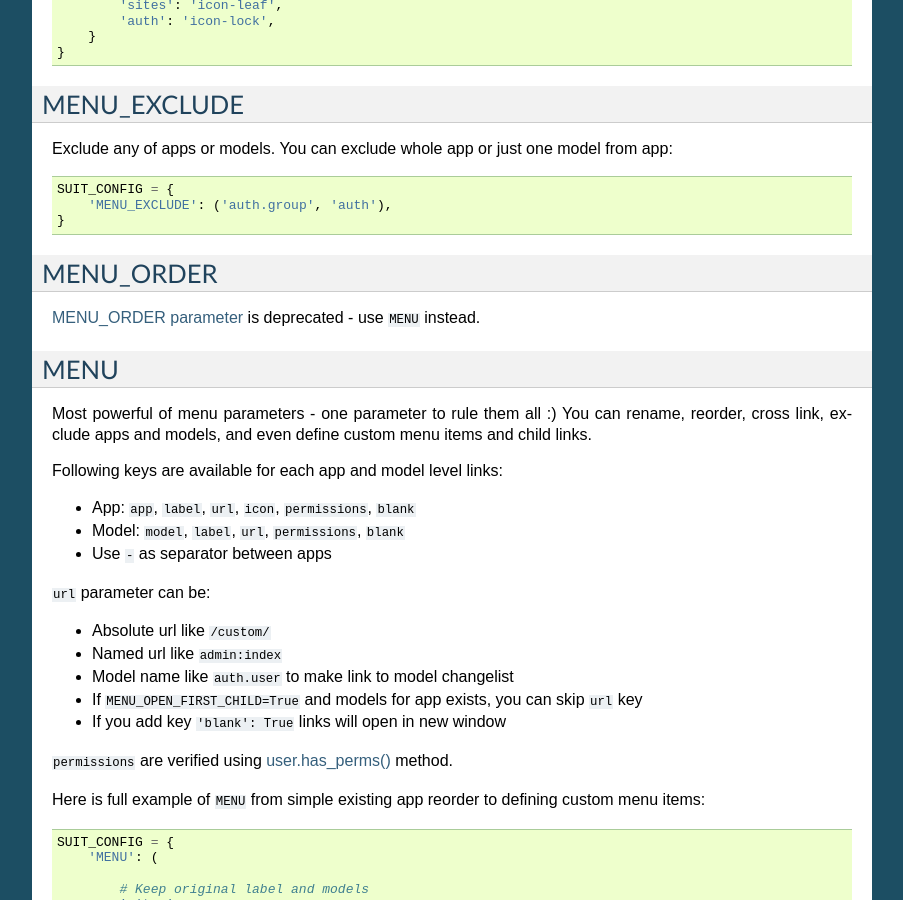
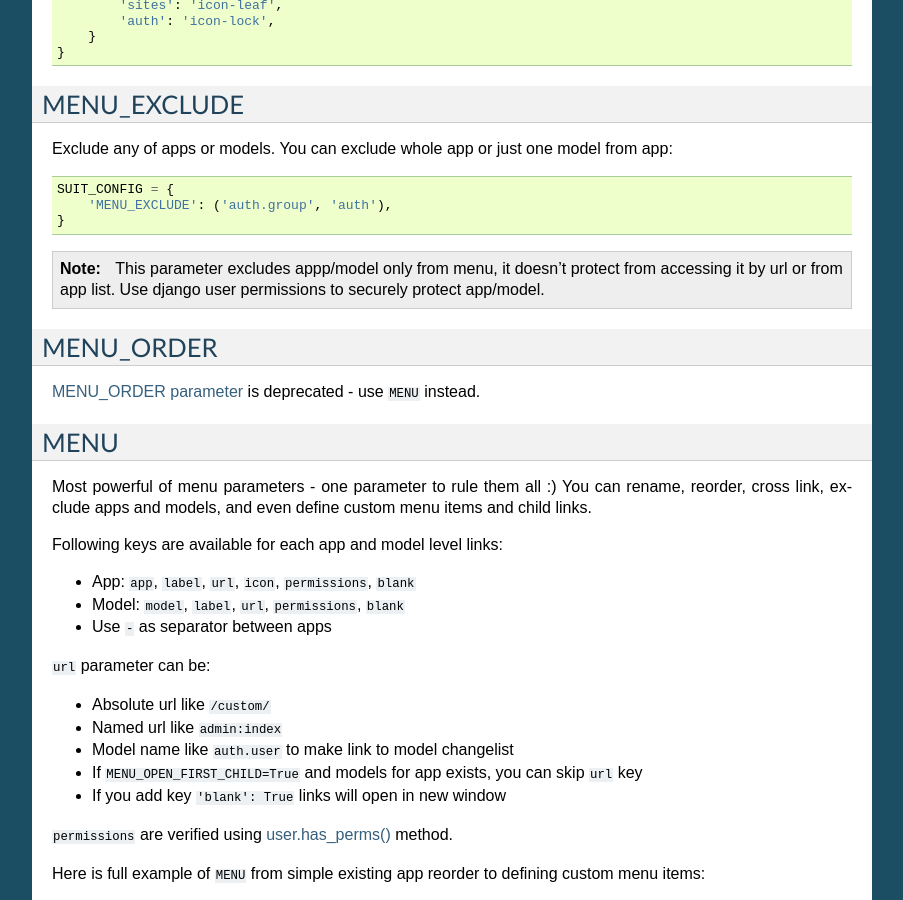
Before and after one commit to darklow/django-suit, a Sphinx documentation site: the page built from docs/configuration.rst, in a window 1280 px wide and 900 px high, scrolled down 2491 px. Shown: the whole window, without its empty margins (198-1101 px from the left). Built offline with Sphinx 7.4.7, drawn with Linux system fonts in a browser that asks for light colours.

Commit message:
Docs: Add note for menu_exclude about model/app security

```diff
--- a/docs/configuration.rst
+++ b/docs/configuration.rst
@@ -146,6 +146,9 @@ Exclude any of apps or models. You can exclude whole app or just one model from
   }
 
 
+.. note:: This parameter excludes appp/model only from menu, it doesn't protect from accessing it by url or from app list. Use django user permissions to securely protect app/model.
+
+
 MENU_ORDER
 ----------
 
```
